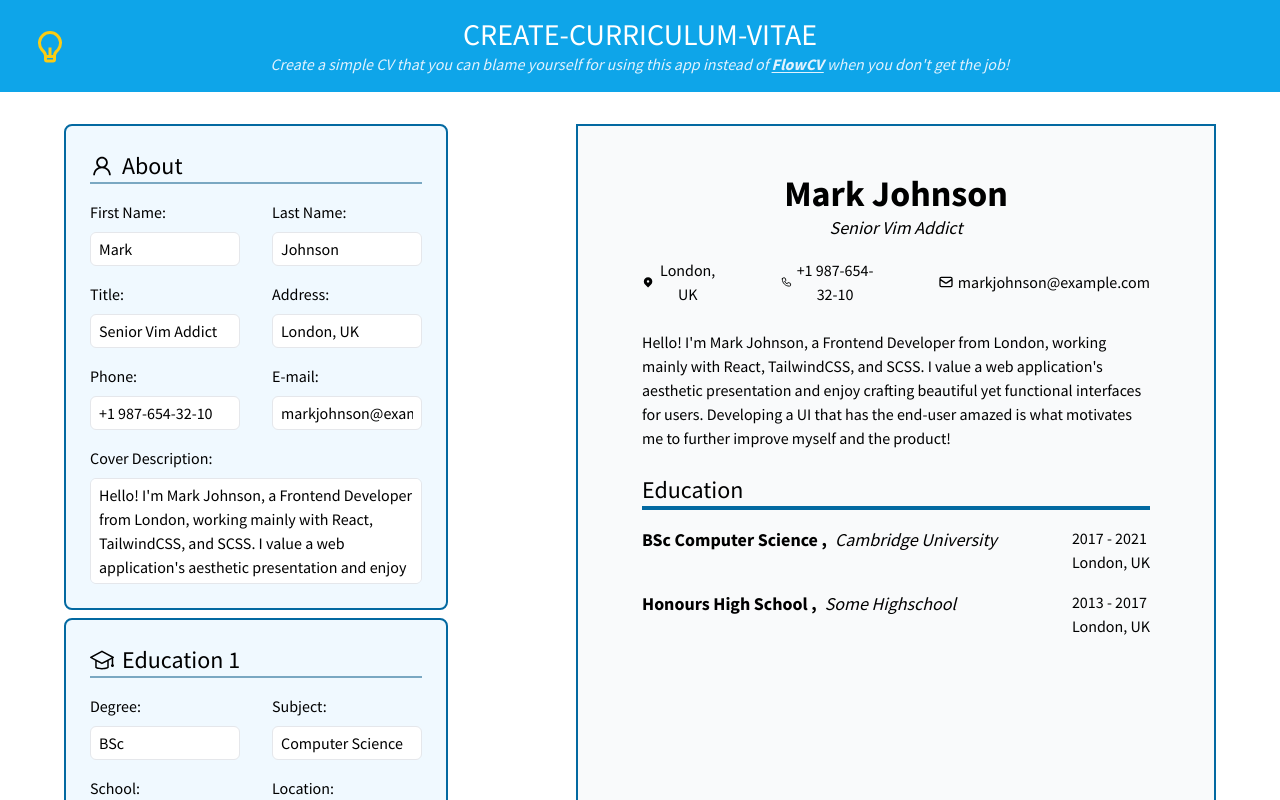
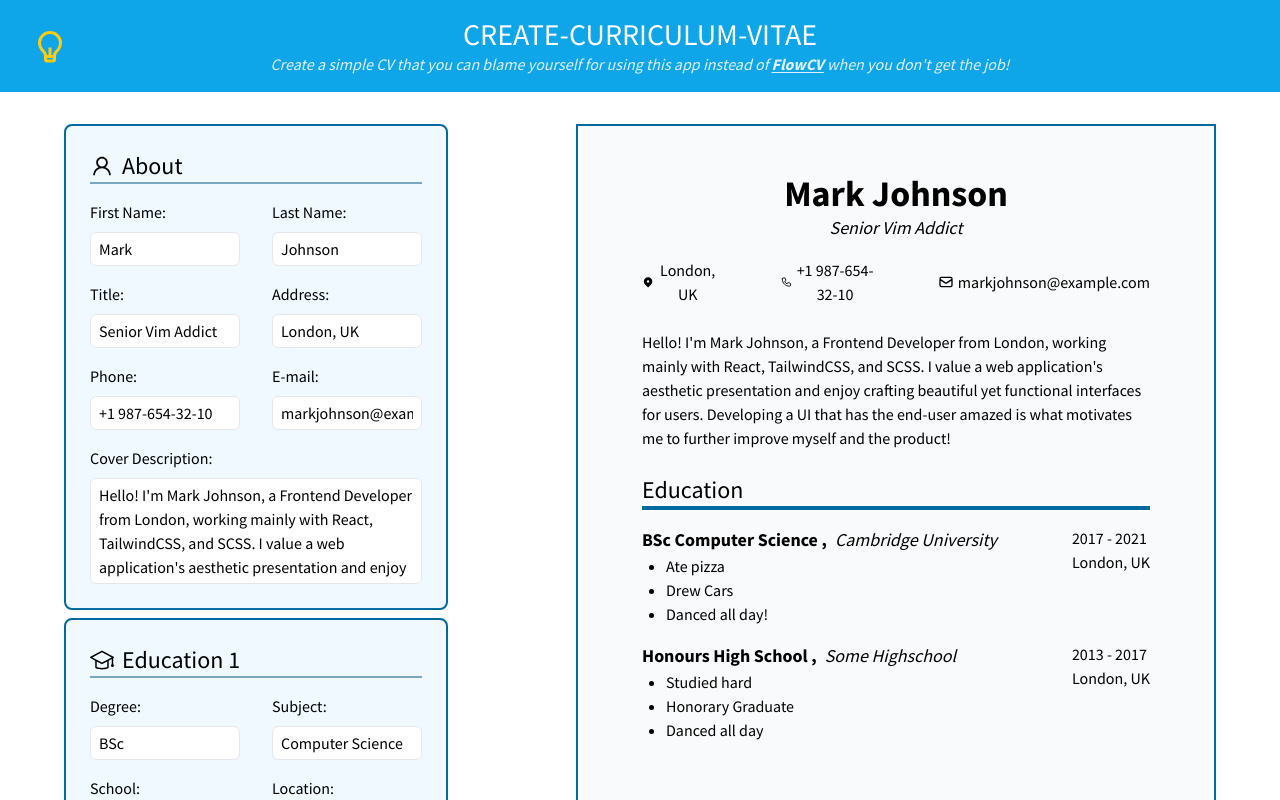
Before and after one commit to brkyurun/cv-application, a React (Vite) app: page / in a window 1280 px wide. Both pictures are taken after a click on the element 50 px from the left and 46 px from the top of the page. Shown: the top 800 px of the page. Built offline with nearby package versions, Linux system fonts and the light colour scheme.

Commit message:
fix li style bug and unintended experience deletion

```diff
--- a/src/App.jsx
+++ b/src/App.jsx
@@ -40,6 +40,7 @@ function App() {
       companyLocation: "",
       startDate: "",
       endDate: "",
+      aboutJob: "",
     },
   ]);
   const [isLightbulbToggled, setIsLightbulbToggled] = useState(false);
@@ -53,13 +54,6 @@ function App() {
   function handleEducationSectionChange(e, indexNumber) {
     const { name, value } = e.target;
     const updatedEducations = [...educationSection];
-    console.log("Name", name);
-    console.log("Value", value);
-    // if (name === "schoolAbout") {
-    //   console.log(updatedEducations);
-    //   updatedEducations[indexNumber][name] = value;
-    // } else {
-    // }
     updatedEducations[indexNumber][name] = value;
     setEducationSection(updatedEducations);
   }
@@ -72,6 +66,7 @@ function App() {
       schoolSubject: "",
       schoolStart: "",
       schoolGraduate: "",
+      schoolAbout: "",
     };
 
     setEducationSection([...educationSection, newEducation]);
@@ -107,6 +102,10 @@ function App() {
   }
 
   function handleExperienceSectionDelete(index) {
+    if (experienceSection.length === 1) {
+      alert("If you don't have any experience, please leave this area blank.");
+      return;
+    }
     const updatedExperiences = experienceSection.filter(
       (item, i) => i !== index
     );
--- a/src/components/CVPreview/AboutPreview.jsx
+++ b/src/components/CVPreview/AboutPreview.jsx
@@ -7,6 +7,7 @@ import ContactInfo from "./ContactInfo";
 
 const AboutPreview = ({ aboutSection }) => {
   return (
+    Object.values(aboutSection).some((item) => item !== "") && (
       <div>
         <p className="pt-12 text-4xl font-bold">{`${aboutSection.firstName} ${aboutSection.lastName}`}</p>
         <p className="text-lg italic">{aboutSection.jobTitle}</p>
@@ -32,6 +33,7 @@ const AboutPreview = ({ aboutSection }) => {
         </div>
         <p className="pt-6 text-left">{aboutSection.about}</p>
       </div>
+    )
   );
 };
 
--- a/src/components/CVPreview/CVPreview.jsx
+++ b/src/components/CVPreview/CVPreview.jsx
@@ -3,7 +3,7 @@ import EducationPreview from "./EducationPreview";
 
 const CVPreview = ({ aboutSection, educationSection, experienceSection }) => {
   return (
-    <div className="sticky top-4 col-span-2 h-[75rem] w-10/12 border-2 border-sky-700 bg-gray-50 px-16 text-center">
+    <div className="sticky top-4 col-span-2 max-h-[75rem] w-10/12 border-2 border-sky-700 bg-gray-50 px-16 text-center">
       <AboutPreview aboutSection={aboutSection} />
       <EducationPreview educationSection={educationSection} />
     </div>
--- a/src/components/CVPreview/Education.jsx
+++ b/src/components/CVPreview/Education.jsx
@@ -1,4 +1,8 @@
 const Education = ({ educationSection }) => {
+  const listItems = educationSection.schoolAbout
+    .split("\n")
+    .map((str) => str.trim());
+
   return (
     <div className="mt-4 flex justify-between align-top">
       <div>
@@ -9,6 +13,16 @@ const Education = ({ educationSection }) => {
             {educationSection.schoolName}
           </span>
         </h3>
+        <ul className="">
+          {listItems.map((item) => {
+            if (item === "") return;
+            return (
+              <li key={item} className="ml-6 list-disc">
+                {item}
+              </li>
+            );
+          })}
+        </ul>
       </div>
       <div>
         <p>
--- a/src/components/CVPreview/EducationPreview.jsx
+++ b/src/components/CVPreview/EducationPreview.jsx
@@ -3,14 +3,14 @@ import Education from "./Education";
 const EducationPreview = ({ educationSection }) => {
   if (!educationSection) return;
   return (
-    <div className="mt-6 text-left">
-      {Object.values(educationSection[0]).some((item) => item !== "") && (
+    Object.values(educationSection[0]).some((item) => item !== "") && (
+      <div className="mt-6 text-left">
         <h2 className="border-b-4 border-sky-700 text-2xl">Education</h2>
-      )}
-      {educationSection.map((education, index) => (
-        <Education key={index} educationSection={education} />
-      ))}
-    </div>
+        {educationSection.map((education, index) => (
+          <Education key={index} educationSection={education} />
+        ))}
+      </div>
+    )
   );
 };
 
```
Lines whose indentation alone changed are shown as unchanged.
